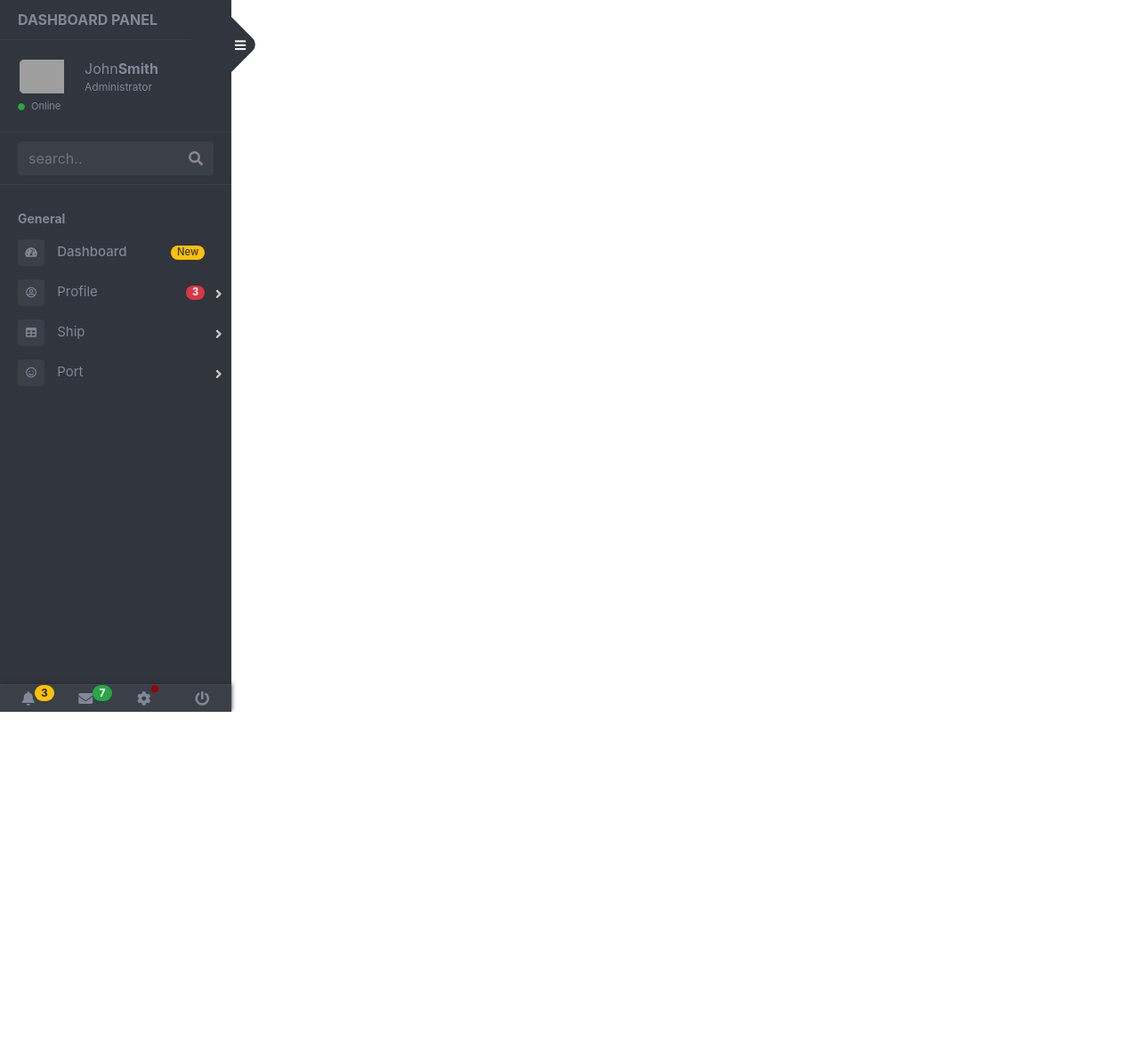
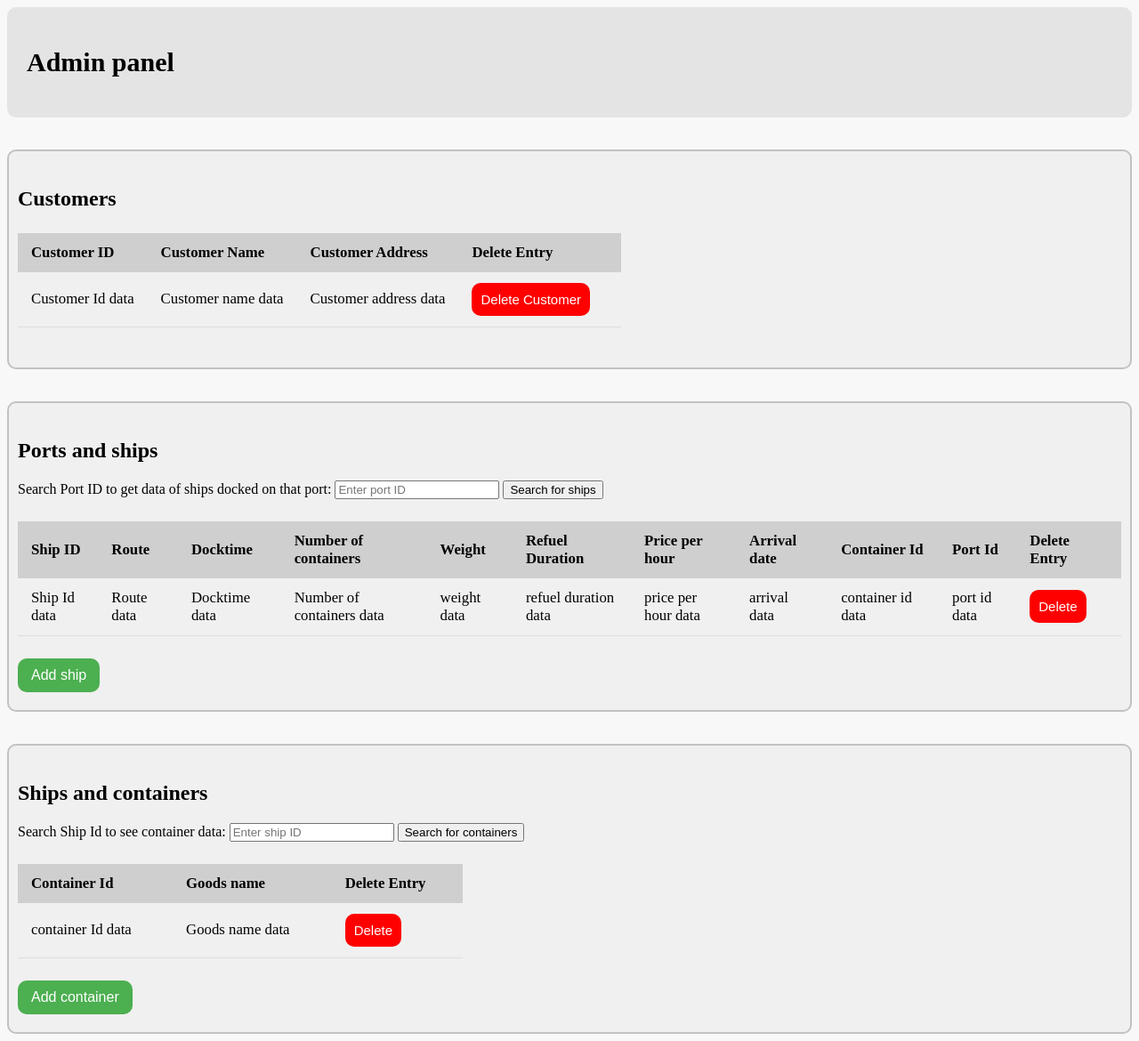
Before and after one commit to BilalAhmed-358/Database_Management_System_Project-, a PHP site: page /dashboardsidebar.php in a window 1280 px wide. Shown: the whole page at 89% size. Before the commit the page ends 800 px from the top, so only its background shows below. Run offline with PHP 8.4, Linux system fonts and the light colour scheme; some libraries are stand-ins or nearby versions; grey boxes are pictures that could not be loaded.

Commit message:
Made admin page

```diff
--- a/dashboardsidebar.php
+++ b/dashboardsidebar.php
@@ -1,507 +1,301 @@
 <!DOCTYPE html>
 <html lang="en">
 <head>
-    <!-- Required meta tags -->
-    <meta charset="utf-8" />
-    <meta
-      name="viewport"
-      content="width=device-width, initial-scale=1, shrink-to-fit=no"
-    />
-    <meta
-      name="viewport"
-      content="width=device-width, initial-scale=1, minimum-scale=1, maximum-scale=1"
-    />
-    <title>ADmin Panel</title>
-    <!-- Bootstrap CSS -->
-    <link
-      rel="stylesheet"
-      href="https://stackpath.bootstrapcdn.com/bootstrap/4.1.3/css/bootstrap.min.css"
-      integrity="sha384-MCw98/SFnGE8fJT3GXwEOngsV7Zt27NXFoaoApmYm81iuXoPkFOJwJ8ERdknLPMO"
-      crossorigin="anonymous"
-    />
-    <!----css3---->
-
-    <link rel="preconnect" href="https://fonts.googleapis.com" />
-    <link rel="preconnect" href="https://fonts.gstatic.com" crossorigin />
-    <link
-      href="https://fonts.googleapis.com/css2?family=Montserrat:wght@300;400;500;600;700&display=swap"
-      rel="stylesheet"
-    />
-
-    <!--fontawesome-->
-    <link
-      rel="stylesheet"
-      href="https://use.fontawesome.com/releases/v5.7.2/css/all.css"
-      integrity="sha384-fnmOCqbTlWIlj8LyTjo7mOUStjsKC4pOpQbqyi7RrhN7udi9RwhKkMHpvLbHG9Sr"
-      crossorigin="anonymous"
-    />
-
-    <!--google material icon-->
-    <link
-      href="https://fonts.googleapis.com/css2?family=Material+Icons"
-      rel="stylesheet"
-    />
-  </head>
-
+  <meta charset="UTF-8">
+  <meta http-equiv="X-UA-Compatible" content="IE=edge">
+  <meta name="viewport" content="width=device-width, initial-scale=1.0">
+  <title>Admin Panel</title>
   <style>
-    body {
-      color: #818896;
+    body
+    {
+      background-color: #f8f8f8;
     }
 
-    .page-wrapper {
-      height: 100vh;
+    .header {
+        overflow: hidden;
+        background-color: #e4e4e4;
+        padding: 10px 10px;
+        border-radius: 10px;
+    }
+    .header p.logo {
+        float: left;
+        color: rgb(0, 0, 0);
+        text-align: center;
+        padding: 12px;
+        text-decoration: none;
+        font-size: 30px;
+        line-height: 20px;
+        border-radius: 4px;
+        font-weight: bold;
     }
 
-    #sidebar.toggled {
-      transform: translateX(-260px);
+  @media screen and (max-width: 500px) {
+      .header a {
+          float: none;
+          display: block;
+          text-align: left;
       }
 
-    /*-----------sidebar-wrapper-------*/
-
-    .sidebar-wrapper {
-      width: 260px;
-      height: 100vh;
-      position: fixed;
-      background-color: #31353d;
-      top: 0;
-      left: 0;
-      transition: all 0.5s ease;
-      z-index: 999;
+      .header-right {
+          float: none;
+      }
+  }
+  .customer {
+            overflow: hidden;
+            background-color: #f0f0f0;
+            padding: 20px 10px;
+            border-radius: 10px;
+            border: 2px solid rgb(194, 194, 194);
+        }
+        .table {
+            border-collapse: collapse;
+            margin: 25px 0;
+            font-size: 1.05em;
+            min-width: 500px;
         }
 
-    #sidebar .custom-menu {
-      display: inline-block;
-      position: absolute;
-      top: 20px;
-      right: 0;
-      z-index: 222;
-      margin-right: -20px;
-      -webkit-transition: 0.3s;
-      transition: 0.3s;
+        .table thead tr {
+            background-color: #cfcfcf;
+            text-align: left;
+            font-weight: bold;
         }
 
-    #sidebar .custom-menu .btn {
-      background: 0 0;
-      border-color: transparent;
+        .table th,
+        .table td {
+            padding: 12px 15px;
         }
 
-    #sidebar .custom-menu .btn {
-      width: 60px;
-      height: 60px;
-      border-radius: 50%;
-      position: relative;
+        .table tbody tr {
+            border-bottom: 1px solid #dddddd;
         }
-
-    #sidebar .custom-menu button:focus {
-      box-shadow: none;
-    }
-
-    #sidebar .custom-menu .btn:after {
-      z-index: -1;
-      position: absolute;
-      top: 0;
-      left: 0;
-      right: 0;
-      bottom: 0;
-      content: "";
-      transform: rotate(45deg);
-      background: #31353d;
-      border-radius: 10px;
-    }
-
-    #sidebar .custom-menu .btn i {
-      margin-right: -40px;
-      font-size: 14px;
-      color: #fff;
-    }
-
-    .sidebar-content {
-      max-height: calc(100% - 10px);
-      height: calc(100% - 10px);
-      overflow-y: auto;
-      position: relative;
-    }
-
-    ::-webkit-scrollbar {
-      background: transparent;
-      width: 5px;
-    }
-
-    ::-webkit-scrollbar-thumb {
-      background: #535965;
-      border-radius: 10px;
-    }
-
-    .sidebar-wrapper .sidebar-brand > a {
-      text-transform: uppercase;
-      font-weight: bold;
-      flex-grow: 1;
-      color: #818896;
-      text-decoration: none;
-    }
-
-    .sidebar-wrapper .sidebar-brand {
-      padding: 10px 20px;
-      display: flex;
-      align-items: center;
-    }
-
-    .sidebar-wrapper .sidebar-header {
-      padding: 20px;
-      overflow: hidden;
-      border-top: 1px solid #3a3f48;
-    }
-
-    .sidebar-wrapper .sidebar-header .user-pic {
-      float: left;
-      width: 60px;
-      padding: 2px;
-      border-radius: 12px;
-      margin-right: 15px;
-      overflow: hidden;
-    }
-    .sidebar-header .user-info > span {
-      display: block;
-    }
-    .sidebar-header .user-info .user-role {
-      font-size: 12px;
-    }
-
-    .sidebar-header .user-info .user-status {
-      font-size: 11px;
-      margin-top: 4px;
-    }
-
-    .sidebar-header .user-info .user-status i {
-      font-size: 8px;
-      margin-right: 4px;
-      color: #28a745;
-    }
-
-    .sidebar-wrapper .sidebar-search > div {
-      padding: 10px 20px;
-      border-top: 1px solid #3a3f48;
-      border-bottom: 1px solid #3a3f48;
-    }
-
-    .sidebar-wrapper .sidebar-search input,
-    .input-group-text {
-      background: #3a3f48;
+        .New_button {
+            background-color: #4CAF50;
             border: none;
-    }
-
-    .input-group-text i {
-      color: #898989;
-    }
-
-    .sidebar-menu {
-      padding-bottom: 10px;
-    }
-
-    #sidebar ul > li {
-      padding: 0px 0px;
-    }
-
-    #sidebar ul > li.active > a {
-      color: #818896;
-    }
-
-    #sidebar ul > li.active > a span {
-      color: #818896;
-      font-weight: 500;
-    }
-
-    #sidebar ul li:hover > a i {
-      color: #19fffd;
-    }
-    #sidebar ul li a:hover {
-      color: #818896;
-    }
-
-    #sidebar ul.components {
-      padding: 12px 0;
-    }
-
-    .sidebar-menu > ul > li a {
-      padding: 7px 30px 7px 20px;
-      line-height: 30px;
-      font-size: 15px;
-      color: #818896;
-      position: relative;
-      font-weight: 400;
-      display: block;
-      text-decoration: none;
-    }
-
-    .sidebar-menu .header-menu span {
-      font-weight: bold;
-      font-size: 14px;
-      padding: 15px 20px 5px 20px;
-      display: inline-block;
-    }
-
-    .menu {
-      background-color: #3a3f48;
-    }
-
-    .menu > li {
-      padding-left: 15px !important;
-      position: relative;
-    }
-    .menu > li a:before {
-      content: "\f111";
-      font-family: "Font Awesome 5 Free";
-      font-weight: 400;
-      display: inline-block;
+            color: white;
+            padding: 10px 15px;
             text-align: center;
             text-decoration: none;
-      margin-right: 10px;
-      font-size: 8px;
+            display: inline-block;
+            font-size: 16px;
+            border-radius: 10px;
+            cursor: pointer;
+            margin-right: 20px;
         }
+        .Delete_button {
+            background-color: rgb(255, 0, 0);
+            border: none;
+            color: white;
+            padding: 10px 10px;
+            text-align: center;
+            text-decoration: none;
+            display: inline-block;
+            font-size: 15px;
+            border-radius: 10px;
+            cursor: pointer;
+            margin-right: 20px;
+        }
+        .form {
+            overflow: hidden;
+            background-color: #f0f0f0;
+            border-radius: 10px;
+            border: 2px solid rgb(194, 194, 194);
+        }
+        .form label, .form input{
+            font-size:17px;
+            padding:10px 10px;
+            text-decoration: none;
+            margin-top:10px;
+        }
+        .form label{
+            font-weight:bold;
+            display: inline-block;
+            width:100px;
+            text-align: left;
 
-    .menu > li a {
-      color: #b8bfce;
-      position: relative;
-      padding: 4px 24px 4px 20px !important;
-      font-size: 13px !important;
         }
-
-    #sidebar ul li a span.badge {
-      float: right;
-      margin-top: 8px;
-      margin-left: 5px;
-    }
-
-    .badge-sonar {
-      display: inline-block;
-      background: #980303;
-      border-radius: 50%;
-      height: 8px;
-      width: 8px;
-      position: absolute;
-      top: 0;
-    }
-
-    .dropdown-toggle::after {
-      position: absolute;
-      right: 18px;
-      border: none !important;
-      color: #c9c9c9;
-      font-family: "Font Awesome 5 Free";
-      font-weight: 900;
-      content: "\f105";
-      top: 10px;
-    }
-
-    #sidebar ul li a span {
-      text-transform: capitalize;
-      display: inline-block;
-    }
-
-    #sidebar ul li a i {
-      margin-right: 10px;
-      font-size: 12px;
-      width: 30px;
-      height: 30px;
-      color: #818896;
-      line-height: 30px;
-      background: #3a3f48;
-      text-align: center;
-      border-radius: 4px;
-    }
-
-    .chiller-theme .sidebar-footer {
-      background: #3a3f48;
-      box-shadow: 0px -1px 5px #282c33;
-      border-top: 1px solid #464a52;
-    }
-
-    .sidebar-footer {
-      position: absolute;
-      width: 100%;
-      bottom: 0 !important;
-      display: flex;
-    }
-
-    .sidebar-footer a {
-      flex-grow: 1;
-      text-align: center;
-      line-height: 30px;
-      color: #818896;
-      line-height: 30px;
-      position: relative;
-    }
-
-    .sidebar-footer > a .notification {
-      position: absolute;
-      top: 0;
+        .form .input{
+            text-align: left;
+            align:right;
+            min-width:300px;
         }
   </style>
+</head>
+  <body>
+    <div class="header">
+        <p class="logo">Admin panel</p>
+    </div>
+    <br>
+    <br>
+    <div class="customer">
+        <h2>Customers</h2>
+        <table class="table">
+            <thead>
+                <tr>
+                    <th>
+                        Customer ID
+                    </th>
+                    <th>
+                        Customer Name
+                    </th>
+                    <th>
+                        Customer Address
+                    </th>
+                    <th>
+                        Delete Entry
+                    </th>
+                </tr>
+            </thead>
+            <tbody>
+              <tr>
+                <td>
+                  Customer Id data
+                </td>
+                <td>
+                  Customer name data
+                </td>
+                <td>
+                  Customer address data
+                </td>
+                <td>
+                <a href=""><button class="Delete_button" type="button">Delete Customer</button></a>
+                </td>
+              </tr>
+            </tbody>
+        </table>
 
-  <body>
-    <div class="page-wrapper chiller-theme">
-      <nav id="sidebar" class="sidebar-wrapper">
-        <div class="custom-menu">
-          <button type="button" id="sidebarCollapse" class="btn">
-            <i class="fa fa-bars"></i>
-          </button>
-        </div>
-        <div class="sidebar-content">
-          <div class="sidebar-brand">
-            <a href="#">Dashboard Panel</a>
     </div>
 
-          <div class="sidebar-header">
-            <div class="user-pic">
-              <img
-                src="img/user1.jpg"
-                class="img-fluid img-rounded"
-                style="width: 50px"
-              />
-            </div>
-            <div class="user-info">
-              <span class="user-name">John<strong>Smith</strong></span>
-              <span class="user-role">Administrator</span>
-              <span class="user-status">
-                <i class="fa fa-circle"></i>
-                <span>Online</span>
-              </span>
-            </div>
+    <br><br>
+    <div class="customer">
+        <h2>Ports and ships</h2>
+
+        <form action="">
+          <label for="portid" class="row">Search Port ID to get data of ships docked on that port:</label>
+          <input class="input" type="text" name="portid" id="portid" placeholder="Enter port ID">
+          <input  id ="button_action" type="submit" name="submit" value="Search for ships" class="btn btn-default">
+
+        </form>
+        <table class="table">
+            <thead>
+                <tr>
+                    <th>
+                        Ship ID
+                    </th>
+                    <th>
+                        Route
+                    </th>
+                    <th>
+                        Docktime
+                    </th>
+                    <th>
+                        Number of containers
+                    </th>
+                    <th>
+                        Weight
+                    </th>
+                    <th>
+                        Refuel Duration
+                    </th>
+                    <th>
+                        Price per hour
+                    </th>
+                    <th>
+                        Arrival date
+                    </th>
+                    <th>
+                        Container Id
+                    </th>
+                    <th>
+                        Port Id
+                    </th>
+                    <th>
+                        Delete Entry
+                    </th>
+                </tr>
+            </thead>
+            <tbody>
+              <tr>
+                <td>
+                  Ship Id data
+                </td>
+                <td>
+                  Route data
+                </td>
+                <td>
+                  Docktime data
+                </td>
+                <td>
+                  Number of containers data
+                </td>
+                <td>
+                  weight data
+                </td>
+                <td>
+                  refuel duration data
+                </td>
+                <td>
+                  price per hour data
+                </td>
+                <td>
+                  arrival data
+                </td>
+                <td>
+                  container id data
+                </td>
+                <td>
+                  port id data
+                </td>
+                <td>
+                <a href=""><button class="Delete_button" type="button">Delete</button></a>
+                </td>
+              </tr>
+            </tbody>
+        </table>
+        <a href="" target="_blank"><button class="New_button" type="button">Add ship</button></a>
+
     </div>
 
-          <div class="sidebar-search">
-            <div>
-              <div class="input-group">
-                <input
-                  type="text"
-                  class="form-control search-menu"
-                  placeholder="search.."
-                />
-                <div class="input-group-append">
-                  <span class="input-group-text">
-                    <i class="fa fa-search" aria-hidden="true"></i>
-                  </span>
-                </div>
-              </div>
-            </div>
-          </div>
+    <br>
+    <br>
+    <div class="customer">
+        <h2>Ships and containers</h2>
 
-          <div class="sidebar-menu">
-            <ul class="list-unstyled components">
-              <li class="header-menu">
-                <span>General</span>
-              </li>
-              <li class="active">
-                <a href="#" class="dashboard">
-                  <i class="fas fa-tachometer-alt"></i>
-                  <span>Dashboard</span>
-                  <span class="badge text-dark badge-pill badge-warning"
-                    >New</span
-                  >
-                </a>
-              </li>
-              <li class="dropdown">
-                <a
-                  href="#home1"
-                  class="dropdown-toggle"
-                  data-toggle="collapse"
-                  aria-expanded="false"
-                >
-                  <i class="far fa-user-circle"></i>
-                  <span>Profile</span>
-                  <span class="badge badge-pill badge-danger">3</span>
-                </a>
-                <ul class="collapse list-unstyled menu" id="home1">
-                  <li>
-                    <a href="#"
-                      >Home 1
-                      <span class="badge badge-pill badge-success">Pro</span>
-                    </a>
-                  </li>
-                  <li><a href="#">Home 2 </a></li>
-                  <li><a href="#">Home 3 </a></li>
-                </ul>
-              </li>
+        <form action="">
+          <label for="shipid" class="row">Search Ship Id to see container data:</label>
+          <input class="input" type="text" name="shipid" id="shipid" placeholder="Enter ship ID">
+          <input  id ="button_action" type="submit" name="submit" value="Search for containers" class="btn btn-default">
 
-              <li class="dropdown">
-                <a
-                  href="#home2"
-                  class="dropdown-toggle"
-                  data-toggle="collapse"
-                  aria-expanded="false"
-                >
-                  <i class="fas fa-table"></i>
-                  <span>Ship</span>
-                </a>
-                <ul class="collapse list-unstyled menu" id="home2">
-                  <li><a href="#">table 1</a></li>
-                  <li><a href="#">table 2 </a></li>
-                  <li><a href="#">table 3 </a></li>
-                </ul>
-              </li>
-
-              <li class="dropdown">
-                <a
-                  href="#home3"
-                  class="dropdown-toggle"
-                  data-toggle="collapse"
-                  aria-expanded="false"
-                >
-                  <i class="far fa-smile"></i>
-                  <span>Port</span>
-                </a>
-                <ul class="collapse list-unstyled menu" id="home3">
-                  <li><a href="#">Icons 1</a></li>
-                  <li><a href="#">Icons 2 </a></li>
-                  <li><a href="#">Icons 3 </a></li>
-                </ul>
-              </li>
-
+        </form>
+        <table class="table">
+            <thead>
+                <tr>
+                    <th>
+                        Container Id
+                    </th>
+                    <th>
+                        Goods name
+                    </th>
+                    <th>
+                        Delete Entry
+                    </th>
+                </tr>
+            </thead>
+            <tbody>
+              <tr>
+                <td>
+                  container Id data
+                </td>
+                <td>
+                  Goods name data
+                </td>
+                <td>
+                <a href=""><button class="Delete_button" type="button">Delete</button></a>
+                </td>
+              </tr>
+            </tbody>
+        </table>
+        <a href="" target="_blank"><button class="New_button" type="button">Add container</button></a>
 
     </div>
-        </div>
-        <div class="sidebar-footer">
-          <a href="#">
-            <i class="fa fa-bell"></i>
-            <span class="badge badge-pill badge-warning notification">3</span>
-          </a>
-          <a href="#">
-            <i class="fa fa-envelope"></i>
-            <span class="badge badge-pill badge-success notification">7</span>
-          </a>
-          <a href="#">
-            <i class="fa fa-cog"></i>
-            <span class="badge-sonar"></span>
-          </a>
-          <a href="#">
-            <i class="fa fa-power-off"></i>
-          </a>
-        </div>
-      </nav>
-    </div>
-    <!-- Optional JavaScript -->
-    <!-- jQuery first, then Popper.js, then Bootstrap JS -->
-    <script
-      src="https://code.jquery.com/jquery-3.3.1.slim.min.js"
-      integrity="sha384-q8i/X+965DzO0rT7abK41JStQIAqVgRVzpbzo5smXKp4YfRvH+8abtTE1Pi6jizo"
-      crossorigin="anonymous"
-    ></script>
-    <script
-      src="https://cdnjs.cloudflare.com/ajax/libs/popper.js/1.14.3/umd/popper.min.js"
-      integrity="sha384-ZMP7rVo3mIykV+2+9J3UJ46jBk0WLaUAdn689aCwoqbBJiSnjAK/l8WvCWPIPm49"
-      crossorigin="anonymous"
-    ></script>
-    <script
-      src="https://stackpath.bootstrapcdn.com/bootstrap/4.1.3/js/bootstrap.min.js"
-      integrity="sha384-ChfqqxuZUCnJSK3+MXmPNIyE6ZbWh2IMqE241rYiqJxyMiZ6OW/JmZQ5stwEULTy"
-      crossorigin="anonymous"
-    ></script>
-    <script src="js/jquery-3.3.1.min.js"></script>
-
-    <script type="text/javascript">
-      $("#sidebarCollapse").click(function () {
-        $("#sidebar").toggleClass("toggled");
-      });
-    </script>
   </body>
 </html>
```
Lines whose indentation alone changed are shown as unchanged.
